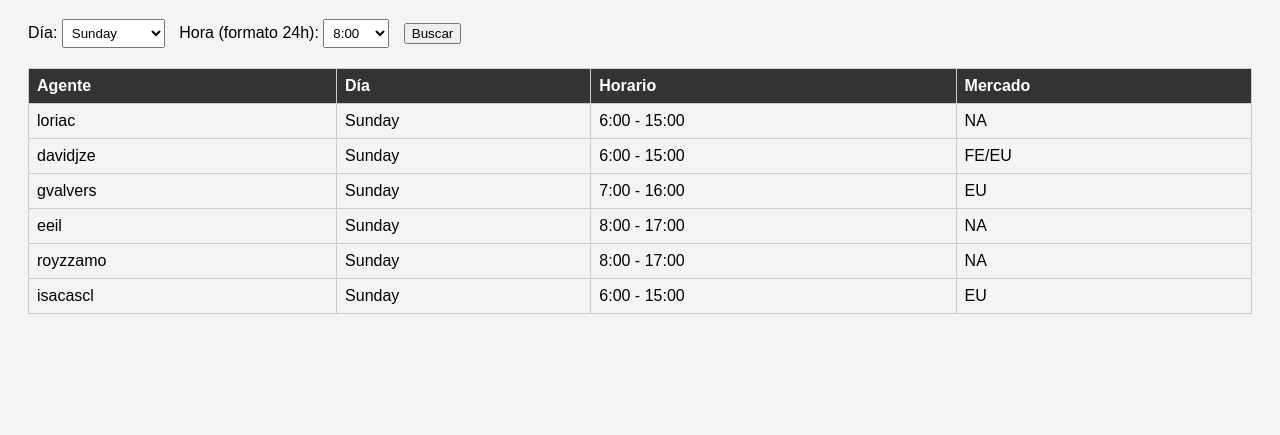
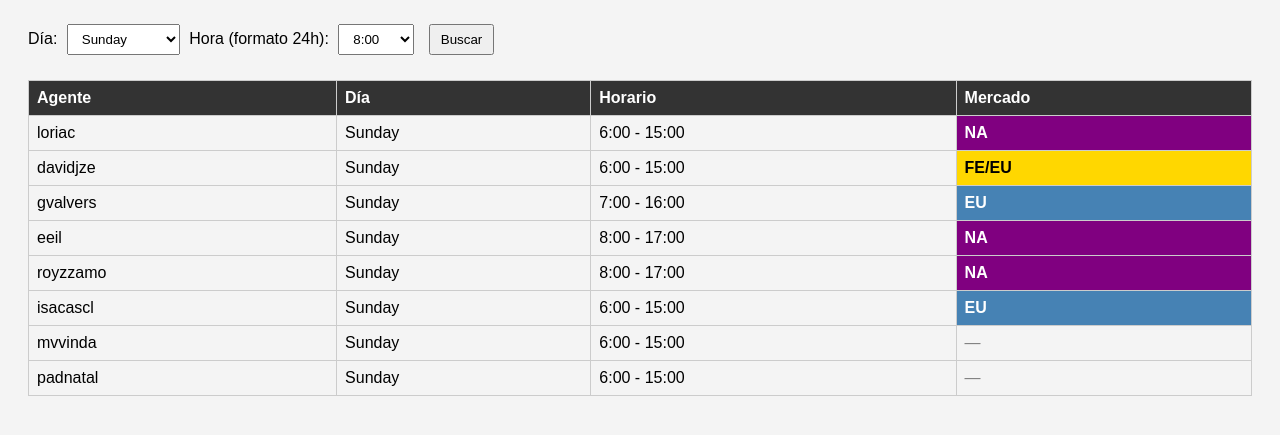
Before and after one commit to Leencr/distribution, a plain HTML site: page index.html in a window 1280 px wide. Both pictures are taken after a click on the button "Buscar". Shown: the part 89-524 px from the top of the page. Drawn offline with Linux system fonts and the light colour scheme.

Commit message:
Update index.html
Actualizado index.html con estilos de mercado y Sr agents

```diff
--- a/index.html
+++ b/index.html
@@ -3,13 +3,20 @@
 <head>
   <meta charset="UTF-8" />
   <meta name="viewport" content="width=device-width, initial-scale=1.0"/>
-  <title>Horario de Agentes</title>
+  <title>Disponibilidad de Agentes</title>
   <style>
     body { font-family: Arial; padding: 20px; background-color: #f4f4f4; }
-    select { padding: 5px; margin-right: 10px; }
+    select, button { padding: 6px 10px; margin: 5px; }
     table { border-collapse: collapse; width: 100%; margin-top: 20px; }
     th, td { border: 1px solid #ccc; padding: 8px; text-align: left; }
     th { background-color: #333; color: #fff; }
+
+    .NA        { background-color: purple; color: white; font-weight: bold; }
+    .EU        { background-color: steelblue; color: white; font-weight: bold; }
+    .FEEU      { background-color: gold; font-weight: bold; }
+    .FENA      { background-color: orange; font-weight: bold; }
+    .FE        { background-color: deeppink; color: white; font-weight: bold; }
+    .EMPTY     { color: gray; font-style: italic; }
   </style>
 </head>
 <body>
@@ -51,17 +58,33 @@
 
   <script>
     const schedule = [
-      { name: "loriac", days: ["Sunday", "Monday", "Tuesday", "Wednesday", "Thursday"], hours: [6,15], markets: {Sunday:"NA",Monday:"EU",Tuesday:"NA",Wednesday:"EU",Thursday:"NA"} },
-      { name: "davidjze", days: ["Sunday", "Monday", "Tuesday", "Wednesday", "Thursday"], hours: [6,15], markets: {Sunday:"FE/EU",Monday:"FE/NA",Tuesday:"FE/EU",Wednesday:"NA",Thursday:"EU"} },
-      { name: "gvalvers", days: ["Sunday", "Monday", "Tuesday", "Wednesday", "Thursday"], hours: [7,16], markets: {Sunday:"EU",Monday:"NA",Tuesday:"EU",Wednesday:"NA",Thursday:"NA"} },
-      { name: "eeil", days: ["Sunday", "Monday", "Tuesday", "Wednesday", "Thursday"], hours: [8,17], markets: {Sunday:"NA",Monday:"EU",Tuesday:"NA",Wednesday:"EU",Thursday:"NA"} },
-      { name: "pdanncha", days: ["Tuesday", "Wednesday", "Thursday", "Friday", "Saturday"], hours: [8,17], markets: {Tuesday:"NA",Wednesday:"EU",Thursday:"NA",Friday:"EU",Saturday:"NA"} },
-      { name: "hraajo", days: ["Tuesday", "Wednesday", "Thursday", "Friday", "Saturday"], hours: [6,15], markets: {Tuesday:"NA",Wednesday:"EU",Thursday:"FE/NA",Friday:"FE/NA",Saturday:"FE/EU"} },
-      { name: "gtrn", days: ["Tuesday", "Wednesday", "Thursday", "Friday", "Saturday"], hours: [7,16], markets: {Tuesday:"NA",Wednesday:"NA",Thursday:"EU",Friday:"EU",Saturday:"NA"} },
-      { name: "josetlop", days: ["Tuesday", "Wednesday", "Thursday", "Friday", "Saturday"], hours: [6,15], markets: {Tuesday:"EU",Wednesday:"FE/EU",Thursday:"NA",Friday:"NA",Saturday:"EU"} },
-      { name: "royzzamo", days: ["Wednesday", "Thursday", "Friday", "Saturday", "Sunday"], hours: [8,17], markets: {Wednesday:"EU",Thursday:"NA",Friday:"EU",Saturday:"NA",Sunday:"NA"} },
-      { name: "isacascl", days: ["Wednesday", "Thursday", "Friday", "Saturday", "Sunday"], hours: [6,15], markets: {Wednesday:"NA",Thursday:"EU",Friday:"NA",Saturday:"EU",Sunday:"EU"} }
+      // Agentes normales
+      { name: "loriac", days: ["Sunday","Monday","Tuesday","Wednesday","Thursday"], hours: [6,15], markets: {Sunday:"NA",Monday:"EU",Tuesday:"NA",Wednesday:"EU",Thursday:"NA"} },
+      { name: "davidjze", days: ["Sunday","Monday","Tuesday","Wednesday","Thursday"], hours: [6,15], markets: {Sunday:"FE/EU",Monday:"FE/NA",Tuesday:"FE/EU",Wednesday:"NA",Thursday:"EU"} },
+      { name: "gvalvers", days: ["Sunday","Monday","Tuesday","Wednesday","Thursday"], hours: [7,16], markets: {Sunday:"EU",Monday:"NA",Tuesday:"EU",Wednesday:"NA",Thursday:"NA"} },
+      { name: "eeil", days: ["Sunday","Monday","Tuesday","Wednesday","Thursday"], hours: [8,17], markets: {Sunday:"NA",Monday:"EU",Tuesday:"NA",Wednesday:"EU",Thursday:"NA"} },
+      { name: "pdanncha", days: ["Tuesday","Wednesday","Thursday","Friday","Saturday"], hours: [8,17], markets: {Tuesday:"NA",Wednesday:"EU",Thursday:"NA",Friday:"EU",Saturday:"NA"} },
+      { name: "hraajo", days: ["Tuesday","Wednesday","Thursday","Friday","Saturday"], hours: [6,15], markets: {Tuesday:"NA",Wednesday:"EU",Thursday:"FE/NA",Friday:"FE/NA",Saturday:"FE/EU"} },
+      { name: "gtrn", days: ["Tuesday","Wednesday","Thursday","Friday","Saturday"], hours: [7,16], markets: {Tuesday:"NA",Wednesday:"NA",Thursday:"EU",Friday:"EU",Saturday:"NA"} },
+      { name: "josetlop", days: ["Tuesday","Wednesday","Thursday","Friday","Saturday"], hours: [6,15], markets: {Tuesday:"EU",Wednesday:"FE/EU",Thursday:"NA",Friday:"NA",Saturday:"EU"} },
+      { name: "royzzamo", days: ["Wednesday","Thursday","Friday","Saturday","Sunday"], hours: [8,17], markets: {Wednesday:"EU",Thursday:"NA",Friday:"EU",Saturday:"NA",Sunday:"NA"} },
+      { name: "isacascl", days: ["Wednesday","Thursday","Friday","Saturday","Sunday"], hours: [6,15], markets: {Wednesday:"NA",Thursday:"EU",Friday:"NA",Saturday:"EU",Sunday:"EU"} },
+
+      // Sr agents
+      { name: "mvvinda", days: ["Sunday","Monday","Tuesday","Wednesday","Thursday"], hours: [6,15], markets: {} },
+      { name: "padnatal", days: ["Sunday","Monday","Tuesday","Wednesday","Thursday"], hours: [6,15], markets: {} },
+      { name: "mmrill", days: ["Tuesday","Wednesday","Thursday","Friday","Saturday"], hours: [6,15], markets: {} },
+      { name: "pmromerc", days: ["Tuesday","Wednesday","Thursday","Friday","Saturday"], hours: [6,15], markets: {} },
     ];
+
+    function getMarketClass(market) {
+      if (market === "NA") return "NA";
+      if (market === "EU") return "EU";
+      if (market === "FE/EU") return "FEEU";
+      if (market === "FE/NA") return "FENA";
+      if (market === "FE") return "FE";
+      return "EMPTY";
+    }
 
     function checkAvailability() {
       const day = document.getElementById("day").value;
@@ -74,11 +97,12 @@
           const [start, end] = agent.hours;
           if (hour >= start && hour <= end) {
             const market = agent.markets[day] || "—";
+            const marketClass = getMarketClass(market);
             const row = `<tr>
               <td>${agent.name}</td>
               <td>${day}</td>
               <td>${start}:00 - ${end}:00</td>
-              <td>${market}</td>
+              <td class="${marketClass}">${market}</td>
             </tr>`;
             tbody.innerHTML += row;
           }
```
